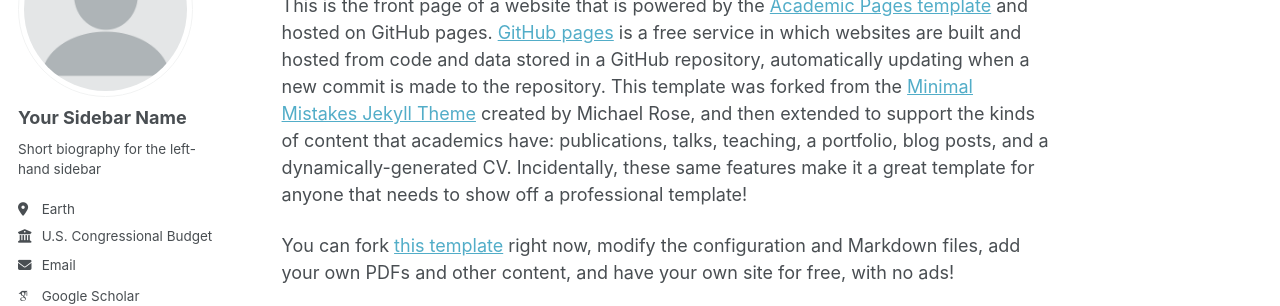
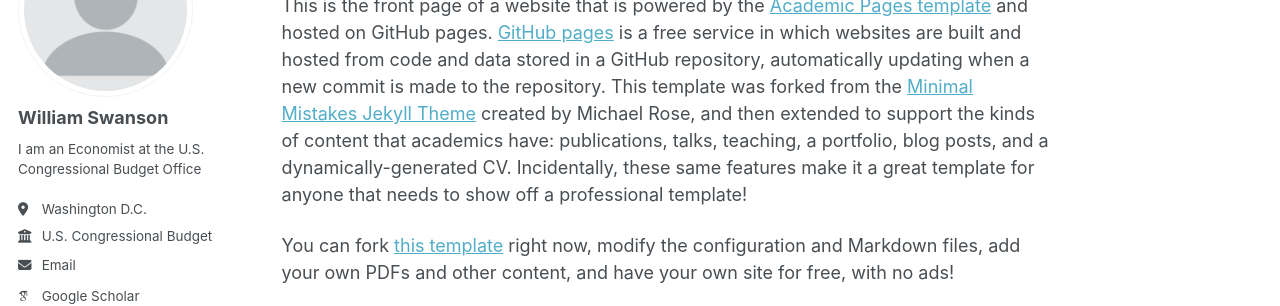
Before and after one commit to wswanson1/wswanson1.github.io, a Jekyll site: the page built from _pages/about.md, in a window 1280 px wide. Shown: the part 179-485 px from the top of the page. Built offline with Jekyll 4.4.1, drawn with Linux system fonts in a browser that asks for light colours; some web fonts are replaced; a script bundle is joined from its source files by our own code; library files that are not in the unit come from our copies.

Commit message:
Update _config.yml

```diff
--- a/_config.yml
+++ b/_config.yml
@@ -18,16 +18,17 @@ url                      : https://wswanson1.github.io     # https://academicpag
 baseurl                  : "" # the subpath of your site, e.g. "/blog"
 repository               : "academicpages/academicpages.github.io"
 
+
 # Site Author - The following control what appear as part of the author content on the side bar.
 #               If a field is blank the icon and link will not appear, otherwise it will be shown.
 #               Additional customization can be done by editing /_includes/author-profile.html
 author:
   # Biographic information
   avatar           : "profile.png"
-  name             : "Your Sidebar Name"
+  name             : "William Swanson"
   pronouns         : # example: "she/her"
-  bio              : "Short biography for the left-hand sidebar"
-  location         : "Earth"
+  bio              : "I am an Economist at the U.S. Congressional Budget Office"
+  location         : "Washington D.C."
   employer         : "U.S. Congressional Budget Office"
   uri              : # URL
   email            : "william.swanson@cbo.gov"
```
